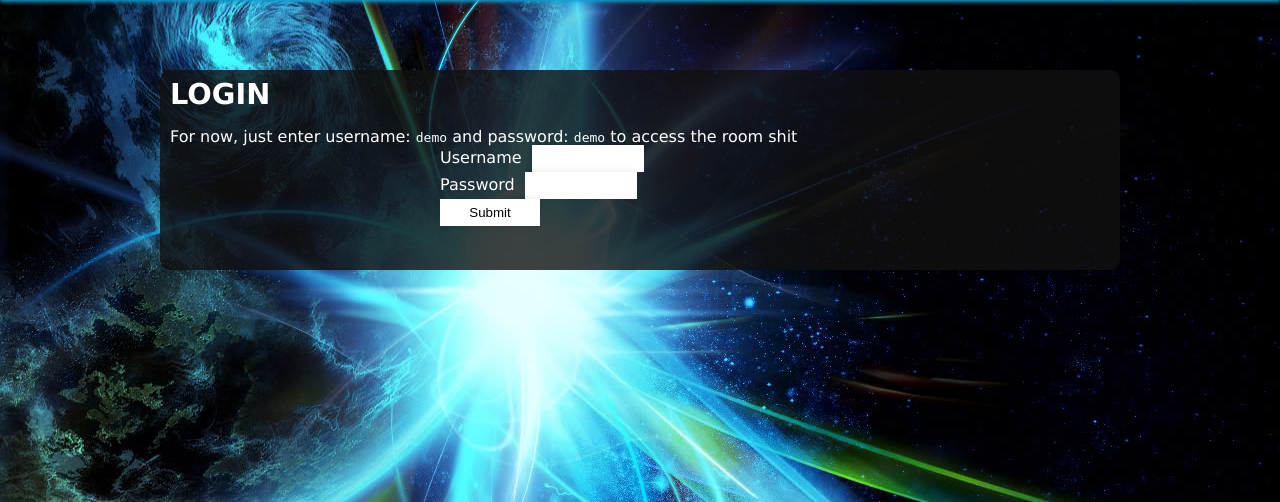
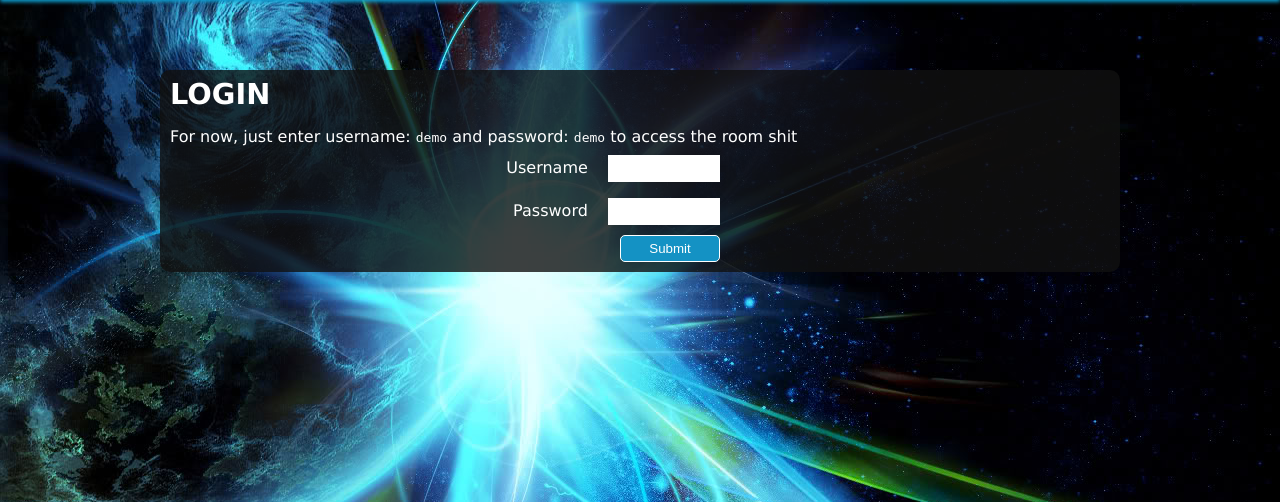
Before and after one commit to dellsystem/comp206, a PHP site: page /index.php?mode=login in a window 1280 px wide. Shown: the part 76-578 px from the top of the page. Run offline with PHP 8.4, Linux system fonts and the light colour scheme.

Commit message:
test commit?

```diff
--- a/index.php
+++ b/index.php
@@ -89,8 +89,10 @@ if ( !isset($title) ) {
         switch ($mode) {
             case 'login':
                 echo '<p>For now, just enter username: <code>demo</code> and password: <code>demo</code> to access the room shit</p>';
-                echo '<div class="                center"><form method="post" action="">
-                <p><label for="username">Username</label> &nbsp;<input type="text" name="username" id="username" /></p><p><label for="password">Password</label> &nbsp;<input type="password" name="password" id="password" /></p><input type="submit" name="submit" value="Submit" /></div>
+                echo '<div class="form"><form method="post" action="">';
+                echo '<p class="username"><label for="username">Username</label> &nbsp;<input type="text" name="username" id="username" /></p><br />';
+                echo '<p class="password"><label for="password">Password</label> &nbsp;<input type="password" name="password" id="password" /></p>';
+                echo '<p class="submit"><input type="submit" name="submit" value="Submit" /></p></div>
                 </form>';
                 break;
             case 'credits':
```
